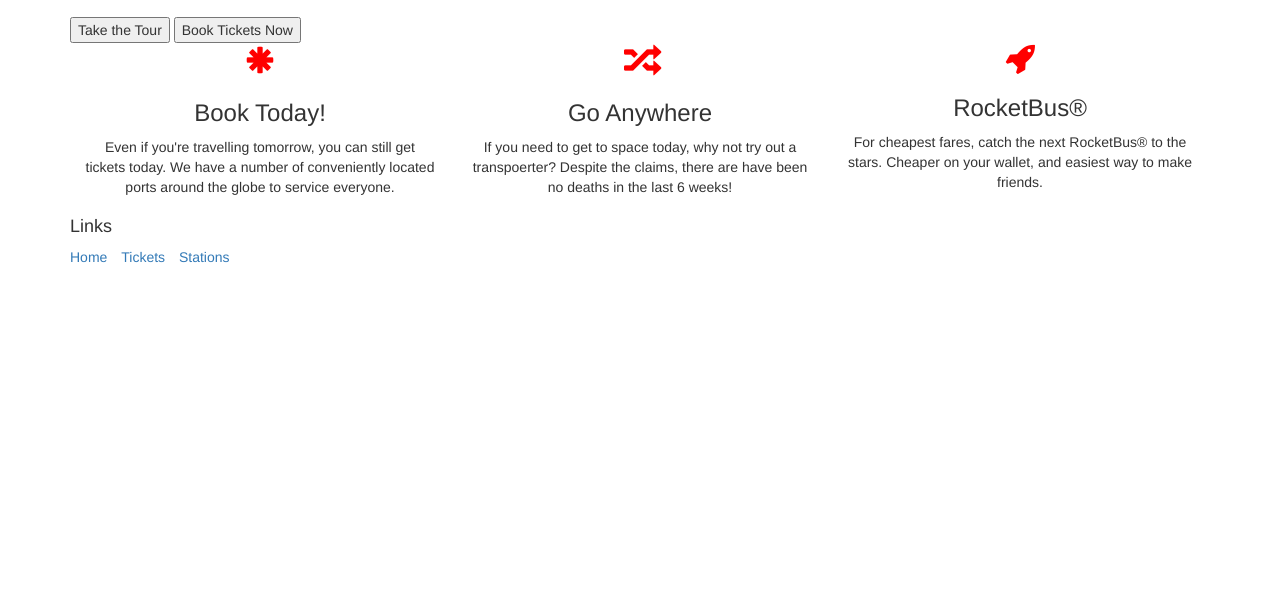
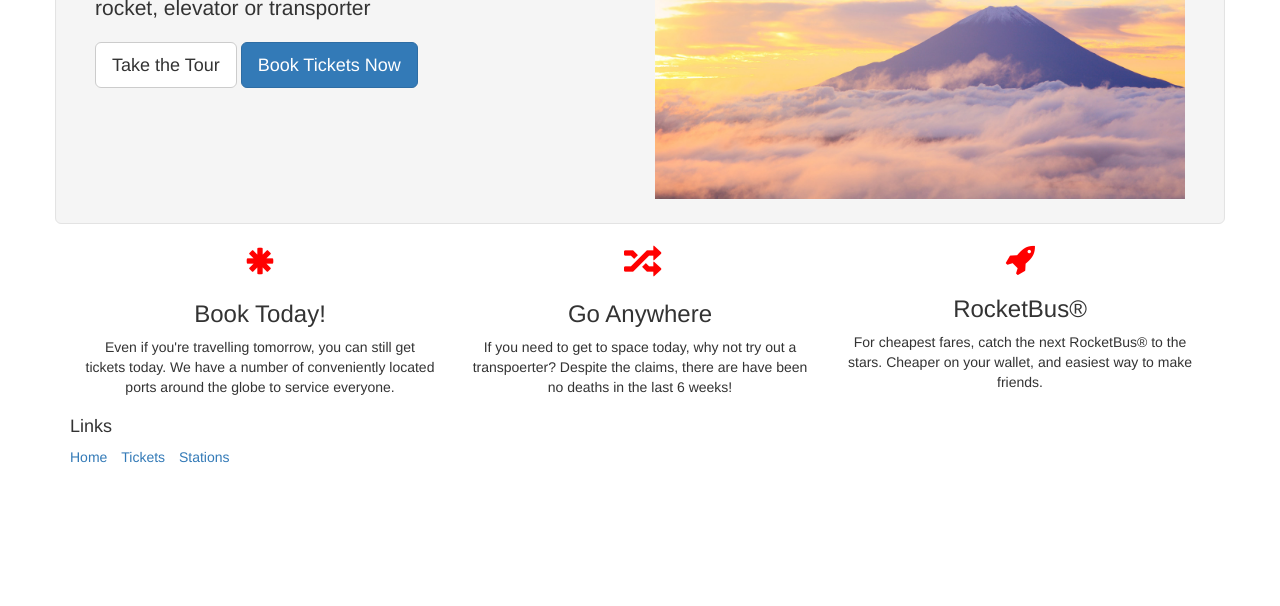
Before and after one commit to dastangoo/codeschool_Blasting_Off_with_Bootstrap, a plain HTML site: page index.html in a window 1280 px wide. Shown: the part 194-800 px from the top of the page. Drawn offline with nearby package versions, Linux system fonts and the light colour scheme.

Commit message:
Buttons and Wells

```diff
--- a/index.html
+++ b/index.html
@@ -16,12 +16,12 @@
           <h1>Blasting Off With Bootstrap</h1>
         </div>
       </div>
-      <div class="row">
+      <div class="row well well-lg">
         <div class="col-xs-6">
           <h2>The Fastest Way to Space</h2>
           <p class="lead">Make your way to space in the comfort of your own rocket, elevator or transporter</p>
-          <button type="button">Take the Tour</button>
-          <button type="button">Book Tickets Now</button>
+          <button type="button" class="btn btn-lg btn-default">Take the Tour</button>
+          <button type="button" class="btn btn-lg btn-primary">Book Tickets Now</button>
         </div>
         <!-- <div class="col-xs-6 hidden-xs hidden-sm"> -->
         <div class="col-xs-6 visible-md visible-lg">
```
Also changed, not shown: images/blast.gif (added).
